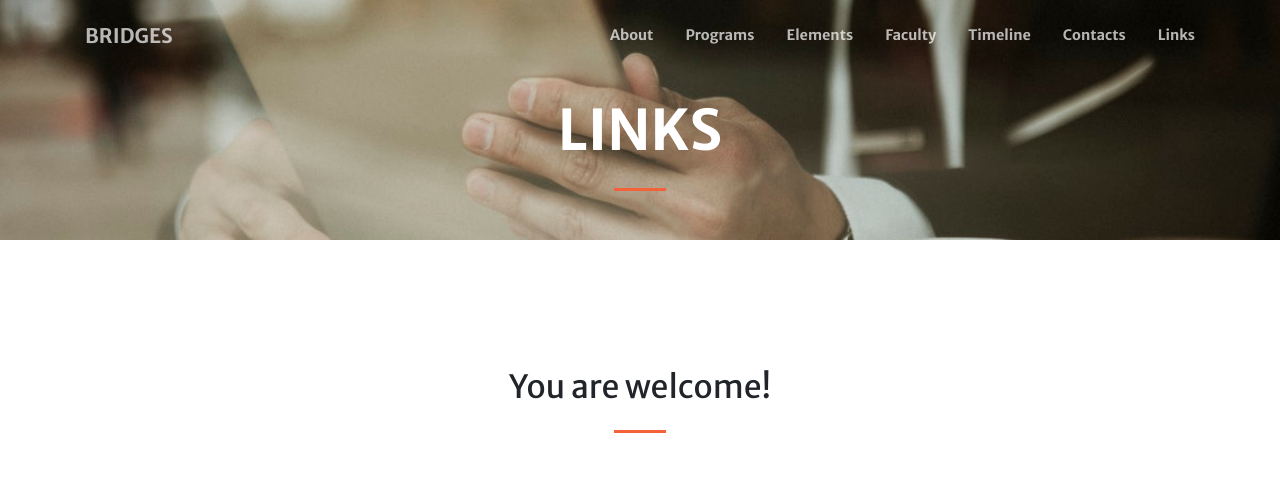
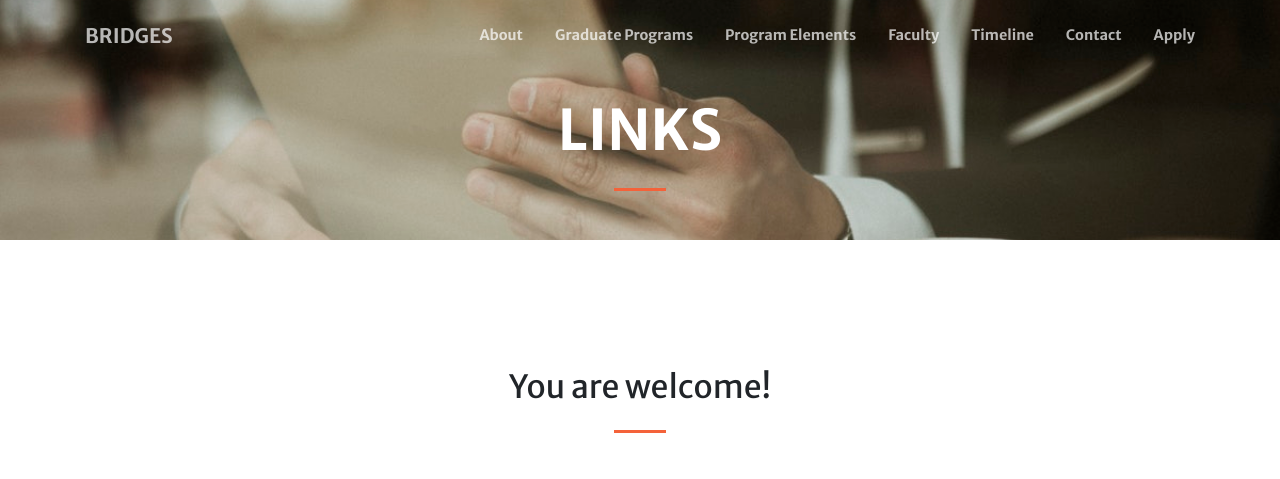
Before and after one commit to ecosystem-genomics/ecosystem-genomics.github.io, a Jekyll site: the page built from links.md, in a window 1280 px wide. Shown: the top 479 px of the page. Built offline with Jekyll 4.4.1, drawn with Linux system fonts in a browser that asks for light colours; nearby versions of some CDN libraries.

Commit message:
Update menus.yml

```diff
--- a/_data/menus.yml
+++ b/_data/menus.yml
@@ -4,16 +4,16 @@
 # run. So please, fill in any custom menu entry here.
 header:
 - title: About
-  url: /#about
-- title: Programs
-  url: /#programs
-- title: Elements
-  url: /#elements
+  url: /#call-to-action
+- title: Graduate Programs
+  url: /#services
+- title: Program Elements
+  url: /#portfolio
 - title: Faculty
-  url: /#faculty
+  url: /#members
 - title: Timeline
   url: /#timeline
-- title: Contacts
-  url: /#contacts
-- title: Links
-  url: /links
+- title: Contact
+  url: /#contact
+- title: Apply
+  url: /#aside
```
